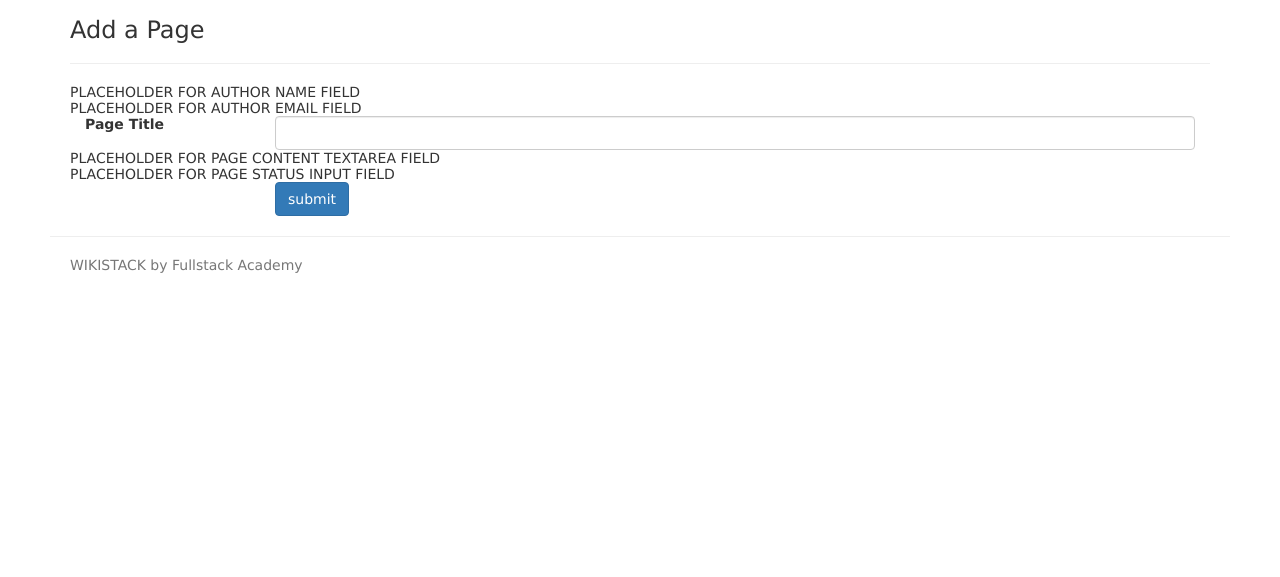
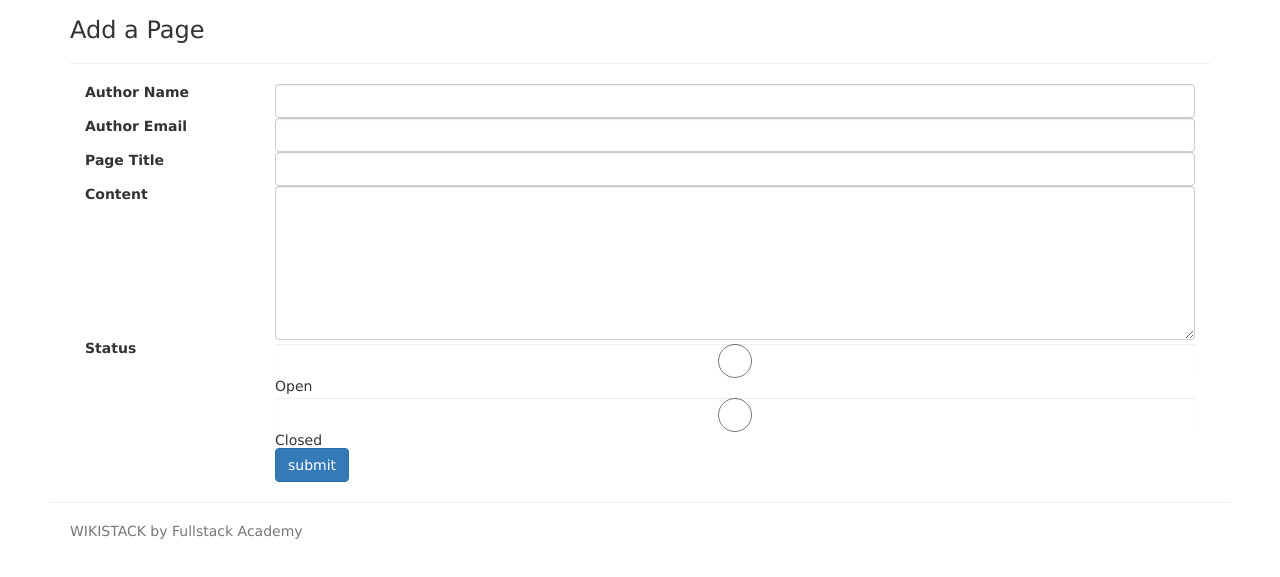
Before and after one commit to mikeluz/wikistack, a website: page views/addpage.html in a window 1280 px wide. Shown: the part 53-630 px from the top of the page. Drawn offline with nearby package versions, Linux system fonts and the light colour scheme; files that its build step writes are made by us from their sources.

Commit message:
form built

```diff
--- a/app.js
+++ b/app.js
@@ -3,7 +3,11 @@ var express = require('express');
 var app = express();
 var morgan = require('morgan');
 var nunjucks = require('nunjucks');
+
+// routers
 var routes = require('./routes');
+var wikiRouter = require('./routes/wiki');
+
 // var fs = require('fs');
 var path = require('path');
 // var mime = require('mime');
@@ -25,6 +29,7 @@ app.use(bodyParser.json()); // would be for AJAX requests
 // static and dynamic routing
 app.use(express.static(path.join(__dirname, '/public')));
 app.use('/', routes);
+app.use('/wiki', wikiRouter);
 
 // sync with database
 models.User.sync({})
--- a/models/index.js
+++ b/models/index.js
@@ -40,7 +40,7 @@ var User = db.define('user', {
     },
     email: {
         type: Sequelize.STRING,
-        allowNull: false
+        allowNull: false,
         validate: {
             isEmail: true
         }
--- a/views/addpage.html
+++ b/views/addpage.html
@@ -5,9 +5,19 @@
   <hr>
   <form method="POST" action="/wiki/">
 
-    <div>PLACEHOLDER FOR AUTHOR NAME FIELD</div>
+    <div class="form-group">
+      <label for="title" class="col-sm-2 control-label">Author Name</label>
+      <div class="col-sm-10">
+        <input name="author_name" type="text" class="form-control"/>
+      </div>
+    </div>
 
-    <div>PLACEHOLDER FOR AUTHOR EMAIL FIELD</div>
+    <div class="form-group">
+      <label for="title" class="col-sm-2 control-label">Author Email</label>
+      <div class="col-sm-10">
+        <input name="author_email" type="text" class="form-control"/>
+      </div>
+    </div>
 
     <div class="form-group">
       <label for="title" class="col-sm-2 control-label">Page Title</label>
@@ -16,9 +26,21 @@
       </div>
     </div>
 
-    <div>PLACEHOLDER FOR PAGE CONTENT TEXTAREA FIELD</div>
+    <div class="form-group">
+      <label for="title" class="col-sm-2 control-label">Content</label>
+      <div class="col-sm-10">
+        <!-- <input name="content" type="text" class="form-control"/> -->
+        <textarea name="content" type="text" class="form-control" rows="7"></textarea>
+      </div>
+    </div>
 
-    <div>PLACEHOLDER FOR PAGE STATUS INPUT FIELD</div>
+    <div class="form-group">
+      <label for="title" class="col-sm-2 control-label">Status</label>
+      <div class="col-sm-10">
+        <input name="status" type="radio" class="form-control" value="Open"/>Open
+        <input name="status" type="radio" class="form-control" value="Closed"/>Closed
+      </div>
+    </div>
 
     <div class="col-sm-offset-2 col-sm-10">
       <button type="submit" class="btn btn-primary">submit</button>
```
Also changed, not shown: routes/wiki.js (added, +22 -0 lines), db/index.js (deleted), 1 other file.
